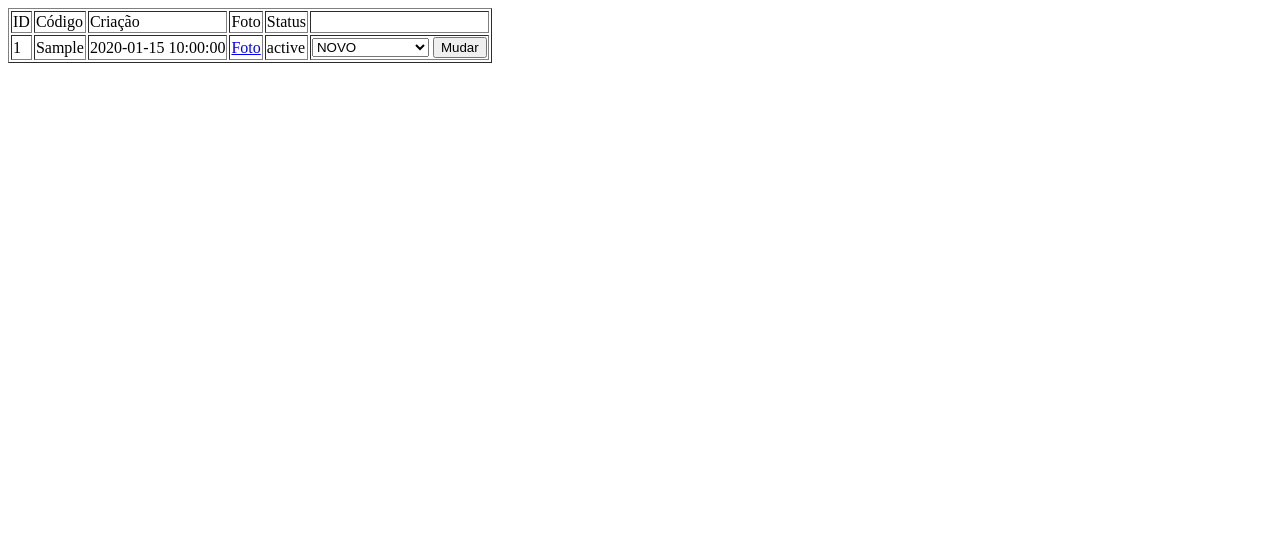
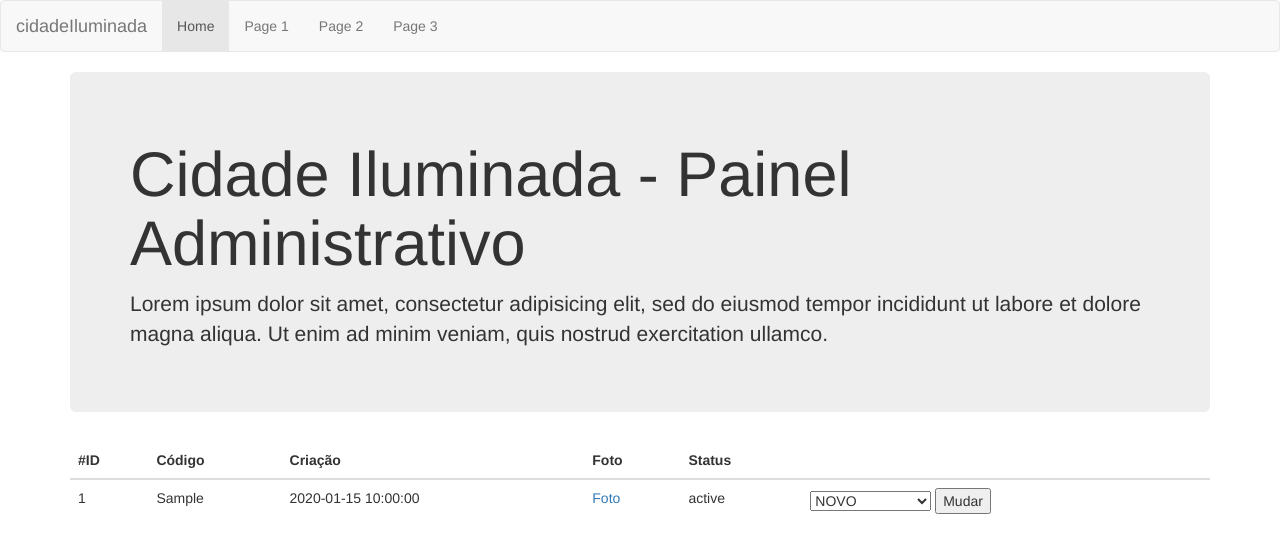
Before and after one commit to CidadeIluminada/TCMCidadeIluminada, a Flask app: page /protocolos/ in a window 1280 px wide. Shown: the top 553 px of the page. Run offline with Flask 2, Linux system fonts and the light colour scheme; tables that the repository leaves empty hold one stand-in row (Sample ...); some libraries are stand-ins or nearby versions.

Commit message:
+Inclusao de Flask-bootstrap +Alteração inicial do template de protocolos

```diff
--- a/webservice/cidadeiluminada/protocolos/templates/protocolos.html
+++ b/webservice/cidadeiluminada/protocolos/templates/protocolos.html
@@ -1,28 +1,55 @@
-<!DOCTYPE html>
-<html>
-<head>
-    <title>Protocolos</title>
-</head>
-<body>
-    <table border="1">
+{% extends "bootstrap/base.html" %}
+{% block title %}This is an example page{% endblock %}
+
+{% block navbar %}
+<nav class="navbar navbar-default">
+  <div class="container-fluid">
+    <div class="navbar-header">
+      <a class="navbar-brand" href="#">cidadeIluminada</a>
+    </div>
+    <div>
+      <ul class="nav navbar-nav">
+        <li class="active"><a href="#">Home</a></li>
+        <li><a href="#">Page 1</a></li>
+        <li><a href="#">Page 2</a></li>
+        <li><a href="#">Page 3</a></li>
+      </ul>
+    </div>
+  </div>
+</nav>
+{% endblock %}
+
+{% block content %}
+
+<div class="container">
+  <div class="jumbotron">
+    <h1>Cidade Iluminada - Painel Administrativo</h1>
+    <p>Lorem ipsum dolor sit amet, consectetur adipisicing elit, sed do eiusmod
+    tempor incididunt ut labore et dolore magna aliqua. Ut enim ad minim veniam,
+    quis nostrud exercitation ullamco.</p>
+  </div>
+
+
+  <div class=".table-striped">
+      <table class="table">
             <thead>
                 <tr>
-                <td>
-                    ID
-                </td>
-                <td>
+                    <th>
+                        #ID
+                    </th>
+                    <th>
                         Código
-                </td>
-                <td>
+                    </th>
+                    <th>
                         Criação
-                </td>
-                <td>
+                    </th>
+                    <th>
                         Foto
-                </td>
-                <td>
+                    </th>
+                    <th>
                         Status
-                </td>
-                <td>&nbsp;</td>
+                    </th>
+                    <th>&nbsp;</th>
                 </tr>
             </thead>
             <tbody>
@@ -57,5 +84,6 @@
                 {% endfor %}
             </tbody>
         </table>
-</body>
-</html>
+        </div> <!-- end table wrap -->
+    </div> <!-- end container -->
+{% endblock %}
--- a/webservice/manage.py
+++ b/webservice/manage.py
@@ -1,6 +1,7 @@
 #coding=UTF-8
 
 from flask import Flask
+from flask_bootstrap import Bootstrap
 from flask.ext.script import Manager, Server
 from flask.ext.migrate import Migrate, MigrateCommand
 
@@ -10,6 +11,7 @@ from cidadeiluminada.base import db, AppJSONEncoder
 
 def create_app(config=None):
     app = Flask(__name__, instance_relative_config=True)
+    Bootstrap(app)
     app.config.from_object('settings')
     app.config.from_pyfile('settings_local.py', silent=True)
     app.json_encoder = AppJSONEncoder
--- a/webservice/requirements.txt
+++ b/webservice/requirements.txt
@@ -5,3 +5,4 @@ Flask-Migrate==1.3.0
 Flask-WTF==0.11.0
 Flask-Login==0.2.11
 Flask-Admin==1.0.9
+Flask-Bootstrap==3.3.0.1
```
Lines whose indentation alone changed are shown as unchanged.
